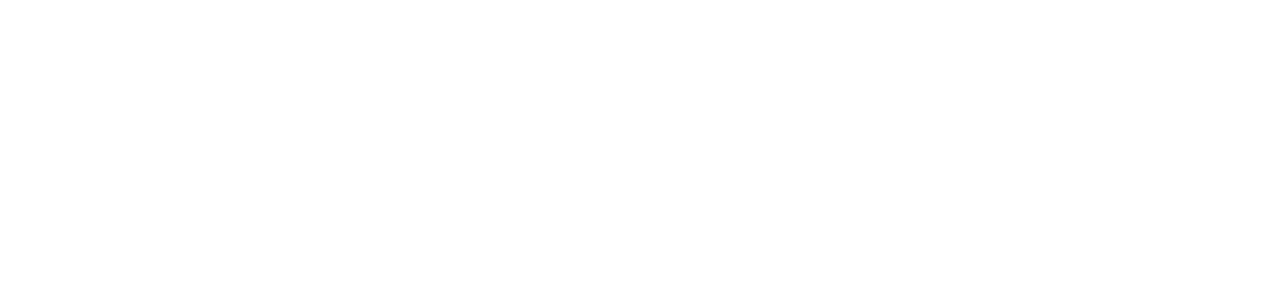
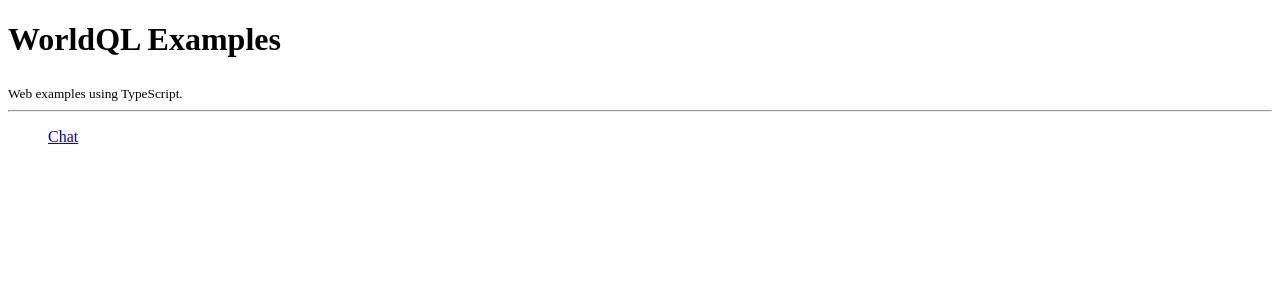
Before and after one commit to WorldQL/web-examples, a Next.js app: page / in a window 1280 px wide. Shown: the top 300 px of the page. Built offline with nearby package versions, Linux system fonts and the light colour scheme.

Commit message:
add basic pages

```diff
--- a/pages/index.tsx
+++ b/pages/index.tsx
@@ -1,5 +1,24 @@
 import type { NextPage } from 'next'
+import Head from 'next/head'
+import Link from 'next/link'
 
-const Home: NextPage = () => null
+const Home: NextPage = () => (
+  <>
+    <Head>
+      <title>WorldQL Examples</title>
+    </Head>
+
+    <div>
+      <h1>WorldQL Examples</h1>
+      <sub>Web examples using TypeScript.</sub>
+
+      <hr />
+
+      <ul>
+        <Link href='/examples/chat'>Chat</Link>
+      </ul>
+    </div>
+  </>
+)
 
 export default Home
```
Also changed, not shown: pages/examples/chat.tsx (added, +17 -0 lines).
